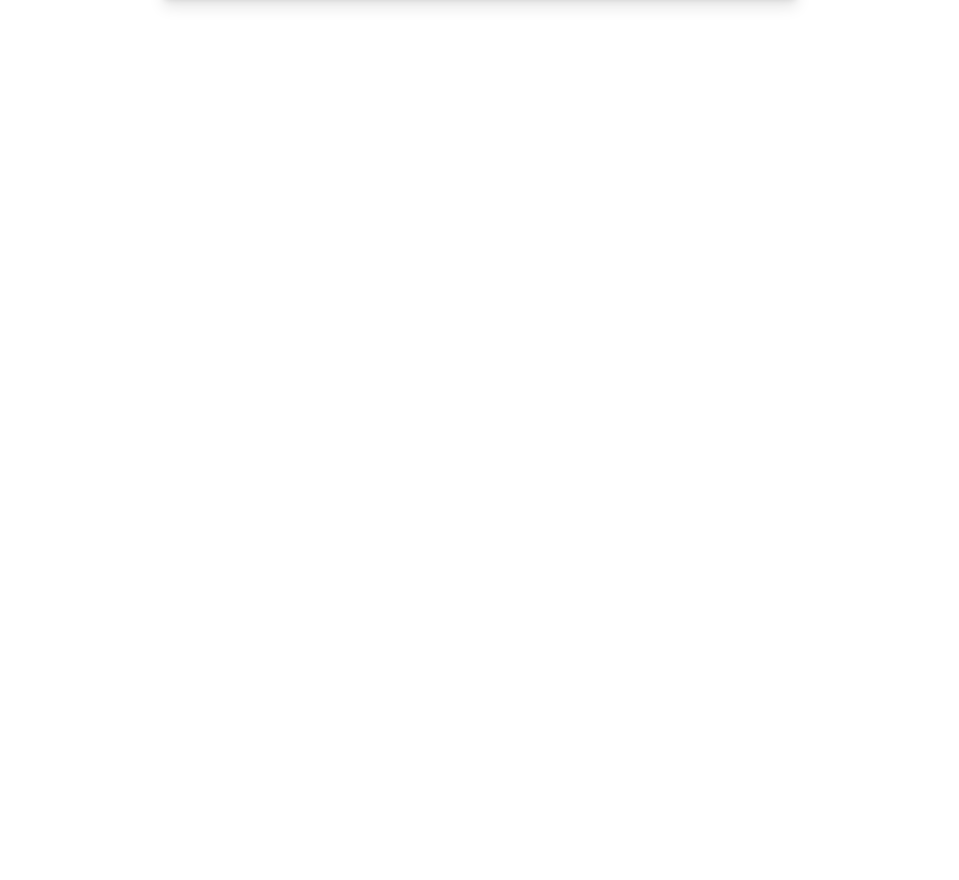
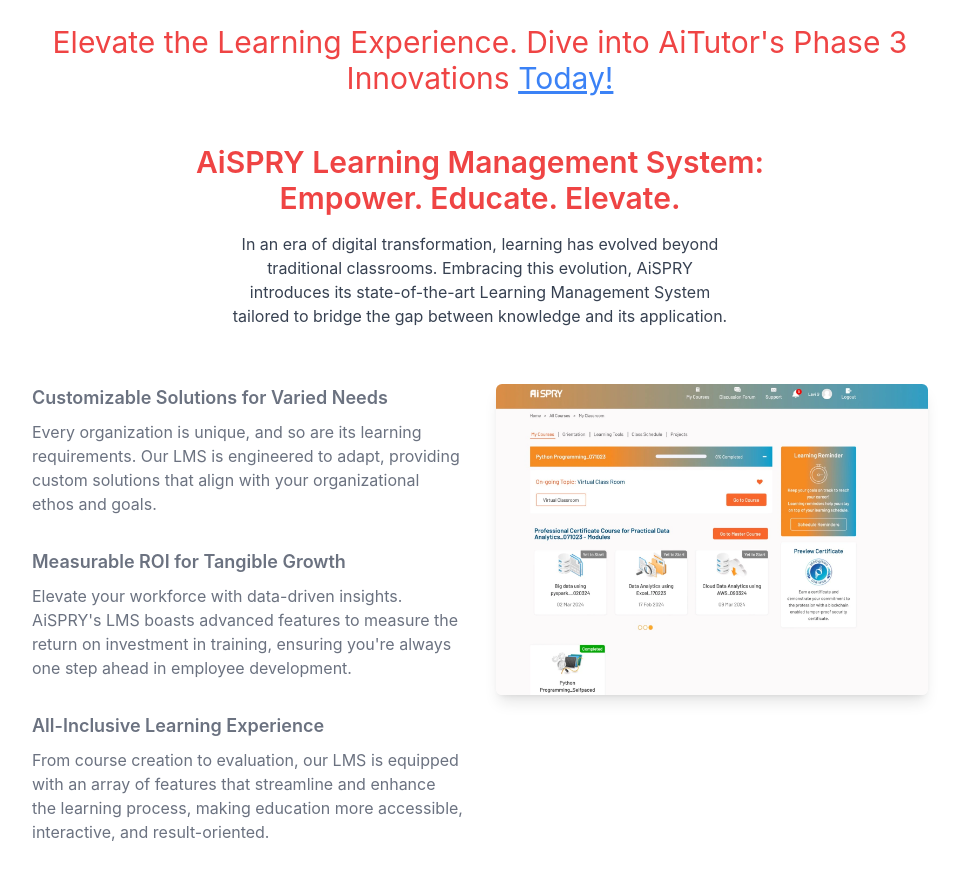
Before and after one commit to Debadattajena080/aiSpryClone, a React (Create React App) app: page / in a window 1280 px wide. Shown: the part 4718-5598 px from the top of the page, without its empty margins (160-1119 px from the left). Before the commit the page ends 4758 px from the top, so only its background shows below. Built offline with nearby package versions, Linux system fonts and the light colour scheme.

Commit message:
aispry learning part added

```diff
--- a/src/components/accordian/AccordianWIthImage.jsx
+++ b/src/components/accordian/AccordianWIthImage.jsx
@@ -12,7 +12,7 @@
   };
 
   return (
-    <div className="mt-10 flex flex-col lg:flex-row gap-6">
+    <div className="mt-4 flex flex-col lg:flex-row gap-6">
       {/* Accordion Section */}
       <div className="w-full lg:w-1/2">
         {accordianData.map(({ header, content, image }, i) => (
--- a/src/components/home/AiTutorPhase.jsx
+++ b/src/components/home/AiTutorPhase.jsx
@@ -36,7 +36,7 @@
           </h4>
         </div>
 
-        <div className="mt-10 flex items-start gap-6">
+        <div className="mt-4 flex items-start gap-6">
           <AccordionWithImage />
         </div>
       </div>
--- /dev/null
+++ b/src/components/home/AispryLearning.jsx
@@ -0,0 +1,80 @@
+import React from "react";
+import custom from "../../assets/custme1.webp";
+
+const AispryLearning = () => {
+  return (
+    <div className="p-8 w-[90%] lg:w-[75%] mx-auto">
+      {/* Heading */}
+      <h3 className="text-2xl lg:text-3xl text-center mb-6 text-red-500">
+        Elevate the Learning Experience. Dive into AiTutor's Phase 3 Innovations{" "}
+        <span className="text-blue-500 underline hover:text-blue-700 transition cursor-pointer">
+          Today!
+        </span>
+      </h3>
+
+      {/* Description Section */}
+      <div className="p-6 text-red-500">
+        <h3 className="text-2xl lg:text-3xl font-semibold mb-4 text-center">
+          AiSPRY Learning Management System: <br />
+          Empower. Educate. Elevate.
+        </h3>
+        <p className="text-gray-700 text-center w-full lg:w-[60%] mx-auto">
+          In an era of digital transformation, learning has evolved beyond
+          traditional classrooms. Embracing this evolution, AiSPRY introduces
+          its state-of-the-art Learning Management System tailored to bridge the
+          gap between knowledge and its application.
+        </p>
+      </div>
+
+      <div className="mt-8 flex flex-col lg:flex-row gap-8">
+        <div className="flex-1 space-y-8">
+          <div className="space-y-2 text-gray-500 text-left">
+            <h3 className="text-lg font-semibold ">
+              Customizable Solutions for Varied Needs
+            </h3>
+            <p>
+              Every organization is unique, and so are its learning
+              requirements. Our LMS is engineered to adapt, providing custom
+              solutions that align with your organizational ethos and goals.
+            </p>
+          </div>
+
+          <div className="space-y-2 text-gray-500 text-left">
+            <h3 className="text-lg font-semibold">
+              Measurable ROI for Tangible Growth
+            </h3>
+            <p>
+              Elevate your workforce with data-driven insights. AiSPRY's LMS
+              boasts advanced features to measure the return on investment in
+              training, ensuring you're always one step ahead in employee
+              development.
+            </p>
+          </div>
+
+          <div className="space-y-2 text-gray-500 text-left">
+            <h3 className="text-lg font-semibold">
+              All-Inclusive Learning Experience
+            </h3>
+            <p>
+              From course creation to evaluation, our LMS is equipped with an
+              array of features that streamline and enhance the learning
+              process, making education more accessible, interactive, and
+              result-oriented.
+            </p>
+          </div>
+        </div>
+
+        {/* Image Section */}
+        <div className="flex-1">
+          <img
+            src={custom}
+            alt="Customizable Solutions"
+            className="w-full rounded-md shadow-lg"
+          />
+        </div>
+      </div>
+    </div>
+  );
+};
+
+export default AispryLearning;
--- a/src/components/home/Home.jsx
+++ b/src/components/home/Home.jsx
@@ -13,6 +13,7 @@
 import MultiCarousel from "./MulitCarousel";
 import AiTutorPhase from "./AiTutorPhase";
 import AiTutorCharter from "./AiTutorCharter";
+import AispryLearning from "./AispryLearning";
 
 const Home = () => {
   const [isVisible, setIsVisible] = useState(false);
@@ -180,6 +181,9 @@
       <section>
         <AiTutorCharter />
       </section>
+      <section className="my-10">
+        <AispryLearning />
+      </section>
 
       <button
         onClick={scrollToTop}
```
Also changed, not shown: src/assets/custme1.webp (added).
